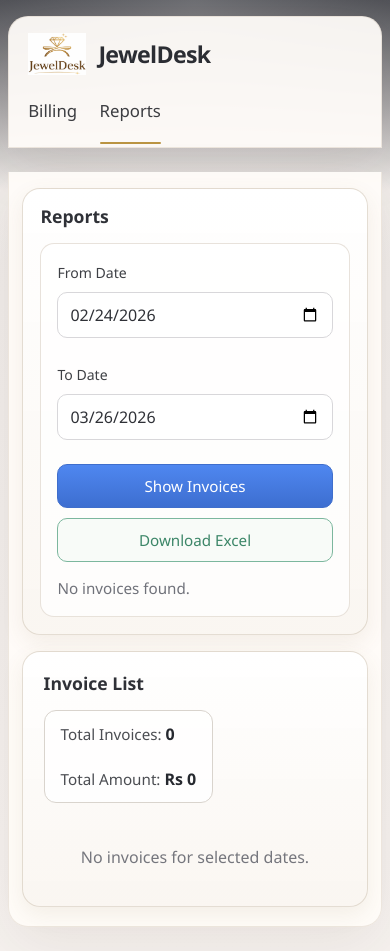
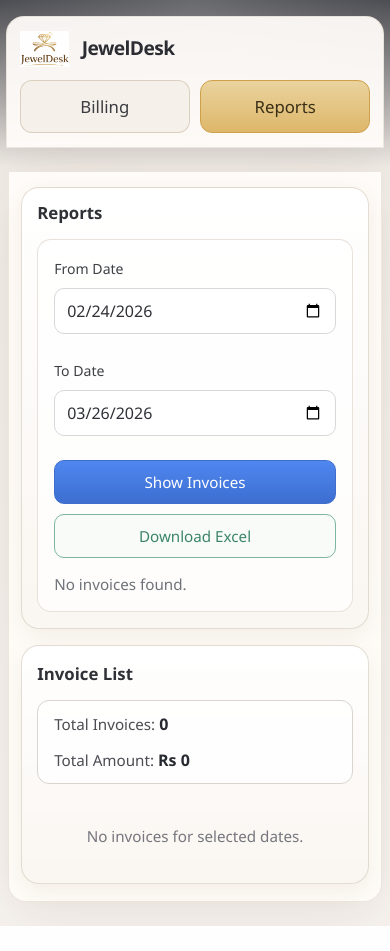
Before and after one commit to kothavitesh09/JewelDesk, a Flask app: page /reports in a window 390 px wide. After the commit the page ends 926 px from the top, so only its background shows below. Run offline with Flask 3, Linux system fonts and the light colour scheme; data that the repository does not hold is empty.

Commit message:
Improve mobile and tablet responsiveness

```diff
--- a/static/css/styles.css
+++ b/static/css/styles.css
@@ -564,7 +564,17 @@ main.container {
   border-radius: 14px;
 }
 
-@media (max-width: 992px) {
+@media (max-width: 900px) {
+  .container,
+  .container-fluid,
+  .container-lg,
+  .container-md,
+  .container-sm,
+  .container-xl,
+  .container-xxl {
+    --bs-gutter-x: 1rem;
+  }
+
   .top-bar {
     width: calc(100% - 1rem);
     margin-top: 1rem;
@@ -576,7 +586,13 @@ main.container {
   }
 
   .nav-tabs-right {
+    flex-wrap: wrap;
     gap: 1.4rem;
+  }
+
+  .brand-section,
+  .brand-name {
+    min-width: 0;
   }
 
   .billing-grid,
@@ -584,9 +600,277 @@ main.container {
     grid-template-columns: 1fr;
   }
 
+  .billing-grid {
+    gap: 1rem;
+  }
+
+  .billing-left-column,
+  .billing-right-column {
+    gap: 1rem;
+  }
+
   .reports-main-header {
     flex-direction: column;
     align-items: flex-start;
+  }
+
+  .reports-totals-pill {
+    width: 100%;
+    flex-wrap: wrap;
+  }
+
+  .premium-table-wrap,
+  .reports-table-wrap {
+    -webkit-overflow-scrolling: touch;
+  }
+
+  .premium-table {
+    min-width: 860px;
+  }
+
+  .reports-table {
+    min-width: 760px;
+  }
+
+  .reports-sidebar-actions {
+    display: grid;
+    grid-template-columns: repeat(2, minmax(0, 1fr));
+  }
+}
+
+@media (max-width: 768px) {
+  body {
+    background:
+      radial-gradient(circle at top, rgba(255, 255, 255, 0.24), transparent 34%),
+      linear-gradient(180deg, #3b3c42 0%, #f1ece6 18%, #f7f3ef 100%);
+  }
+
+  .top-bar {
+    border-radius: 18px 18px 0 0;
+    padding: 0.95rem 1rem;
+    gap: 0.85rem;
+  }
+
+  .brand-logo {
+    height: 36px;
+  }
+
+  .brand-section {
+    width: 100%;
+  }
+
+  .brand-name {
+    font-size: 1.2rem;
+  }
+
+  .nav-tabs-right {
+    width: 100%;
+    display: grid;
+    grid-template-columns: repeat(2, minmax(0, 1fr));
+    gap: 0.65rem;
+  }
+
+  .tab-link {
+    padding: 0.8rem 0.9rem;
+    text-align: center;
+    background: rgba(245, 240, 233, 0.92);
+    border: 1px solid rgba(207, 192, 174, 0.7);
+    border-radius: 12px;
+  }
+
+  .tab-link.active {
+    background: linear-gradient(180deg, #ead39e 0%, #ddb76a 100%);
+    color: #3b2f16;
+    border-color: #cea04a;
+  }
+
+  .tab-link.active::after {
+    display: none;
+  }
+
+  .billing-shell,
+  .reports-shell {
+    border-radius: 0 0 18px 18px;
+    padding: 1rem 0.9rem 1.25rem;
+  }
+
+  .premium-card {
+    padding: 1.05rem;
+  }
+
+  .section-heading {
+    margin-bottom: 1rem;
+  }
+
+  .section-title,
+  .reports-title {
+    font-size: 1.05rem;
+  }
+
+  .summary-row {
+    align-items: flex-start;
+    flex-direction: column;
+    gap: 0.25rem;
+  }
+
+  .action-row {
+    display: grid;
+    grid-template-columns: repeat(2, minmax(0, 1fr));
+    gap: 0.7rem;
+  }
+
+  .action-row .btn {
+    width: 100%;
+  }
+
+  .tax-pill-group {
+    display: grid;
+    grid-template-columns: 1fr;
+  }
+
+  .tax-pill {
+    width: 100%;
+    justify-content: flex-start;
+  }
+
+  .reports-sidebar-actions {
+    grid-template-columns: 1fr;
+  }
+
+  .reports-main-card,
+  .reports-sidebar {
+    padding: 1rem;
+  }
+
+  .reports-main-header {
+    padding-left: 0;
+    padding-right: 0;
+  }
+
+  .reports-totals-pill {
+    gap: 0.7rem;
+  }
+
+  .reports-totals-pill span {
+    width: 100%;
+  }
+
+  .reports-month-header,
+  .reports-month-total,
+  .reports-grand-total,
+  .reports-empty-state {
+    font-size: 0.95rem;
+  }
+
+  .premium-table,
+  .reports-table {
+    min-width: 0;
+    border: none;
+    background: transparent;
+  }
+
+  .premium-table thead,
+  .reports-table thead {
+    display: none;
+  }
+
+  .premium-table tbody,
+  .reports-table tbody {
+    display: flex;
+    flex-direction: column;
+    gap: 0.85rem;
+  }
+
+  .premium-table tr,
+  .reports-table tr {
+    display: block;
+    border: 1px solid #ddd6cd;
+    border-radius: 14px;
+    background: rgba(255, 255, 255, 0.94);
+    box-shadow: 0 6px 16px rgba(117, 95, 60, 0.08);
+    overflow: hidden;
+  }
+
+  .premium-table > :not(caption) > * > *,
+  .reports-table > :not(caption) > * > * {
+    display: flex;
+    justify-content: space-between;
+    align-items: center;
+    gap: 0.85rem;
+    width: 100%;
+    padding: 0.75rem 0.9rem;
+    border-top: 1px solid #ebe4db;
+    border-left: none;
+    border-right: none;
+    border-bottom: none;
+    text-align: left !important;
+    white-space: normal;
+  }
+
+  .premium-table tr > *:first-child,
+  .reports-table tr > *:first-child {
+    border-top: none;
+  }
+
+  .premium-table td::before,
+  .reports-table td::before {
+    content: attr(data-label);
+    flex: 0 0 42%;
+    max-width: 42%;
+    font-size: 0.76rem;
+    font-weight: 700;
+    letter-spacing: 0.02em;
+    text-transform: uppercase;
+    color: #8f6c2b;
+  }
+
+  .premium-table td > .form-control,
+  .reports-table td > * {
+    min-width: 0;
+  }
+
+  .premium-table .form-control {
+    width: 100%;
+  }
+
+  .premium-table .item-rate {
+    min-width: 0 !important;
+    text-align: right;
+  }
+
+  .premium-table td[data-label="Action"],
+  .reports-table td[data-label="Actions"] {
+    align-items: stretch;
+    flex-direction: column;
+  }
+
+  .premium-table td[data-label="Action"]::before,
+  .reports-table td[data-label="Actions"]::before {
+    flex: none;
+    max-width: none;
+    width: 100%;
+  }
+
+  .premium-table .removeItemBtn,
+  .reports-action-btn {
+    width: 100%;
+  }
+
+  .reports-action-group {
+    width: 100%;
+    display: grid;
+    grid-template-columns: 1fr;
+    gap: 0.55rem;
+  }
+
+  .reports-month-card {
+    border-radius: 14px;
+  }
+
+  .reports-table-wrap,
+  .premium-table-wrap {
+    padding: 0;
+    overflow: visible;
   }
 }
 
@@ -596,32 +880,43 @@ main.container {
     padding-right: 0.5rem;
   }
 
+  .top-bar {
+    width: calc(100% - 0.75rem);
+    padding: 0.85rem 0.8rem;
+  }
+
   .billing-shell,
   .reports-shell {
-    padding: 1rem 0.8rem 1.2rem;
+    padding: 0.95rem 0.75rem 1.1rem;
   }
 
-  .premium-card {
-    padding: 1.1rem;
+  .premium-card,
+  .reports-main-card,
+  .reports-sidebar {
+    padding: 0.95rem;
   }
 
-  .action-row {
-    flex-direction: column;
+  .action-row,
+  .reports-sidebar-actions {
+    grid-template-columns: 1fr;
   }
 
-  .action-row .btn,
-  .reports-sidebar-actions .btn {
-    width: 100%;
+  .premium-table > :not(caption) > * > *,
+  .reports-table > :not(caption) > * > * {
+    align-items: flex-start;
+    flex-direction: column;
+    gap: 0.35rem;
+    padding: 0.7rem 0.8rem;
   }
 
-  .tax-pill-group,
-  .reports-action-group,
-  .reports-totals-pill {
-    flex-direction: column;
-    align-items: stretch;
+  .premium-table td::before,
+  .reports-table td::before {
+    flex: none;
+    max-width: none;
   }
 
-  .reports-action-btn {
-    width: 100%;
+  .premium-table td[data-label="Action"],
+  .reports-table td[data-label="Actions"] {
+    gap: 0.6rem;
   }
 }
--- a/static/js/reports.js
+++ b/static/js/reports.js
@@ -182,11 +182,11 @@ function renderBills(bills) {
       .map(
         (bill) => `
           <tr>
-            <td>${bill.invoice_no_text || bill.invoice_no}</td>
-            <td>${formatDisplayDate(bill.date)}</td>
-            <td>${bill.customer_name || ""}</td>
-            <td class="reports-amount-cell">Rs ${money0(bill.final_amount)}</td>
-            <td>${actionButtonsHTML(bill.invoice_no)}</td>
+            <td data-label="Invoice No">${bill.invoice_no_text || bill.invoice_no}</td>
+            <td data-label="Date">${formatDisplayDate(bill.date)}</td>
+            <td data-label="Customer">${bill.customer_name || ""}</td>
+            <td class="reports-amount-cell" data-label="Invoice Total">Rs ${money0(bill.final_amount)}</td>
+            <td data-label="Actions">${actionButtonsHTML(bill.invoice_no)}</td>
           </tr>
         `,
       )
--- a/templates/base.html
+++ b/templates/base.html
@@ -8,7 +8,7 @@
       href="https://cdn.jsdelivr.net/npm/bootstrap@5.3.3/dist/css/bootstrap.min.css"
       rel="stylesheet"
     />
-    <link href="{{ url_for('static', filename='css/styles.css', v='20260324a') }}" rel="stylesheet" />
+    <link href="{{ url_for('static', filename='css/styles.css', v='20260326a') }}" rel="stylesheet" />
   </head>
   <body>
     <!-- Minimal top bar with brand and right tabs -->
--- a/templates/billing.html
+++ b/templates/billing.html
@@ -172,5 +172,5 @@
   <script>
     window.__BILLING_INIT__ = { empty: true };
   </script>
-  <script src="{{ url_for('static', filename='js/billing.js', v='20260325a') }}"></script>
+  <script src="{{ url_for('static', filename='js/billing.js', v='20260326a') }}"></script>
 {% endblock %}
--- a/templates/reports.html
+++ b/templates/reports.html
@@ -42,5 +42,5 @@
     </div>
   </section>
 
-  <script src="{{ url_for('static', filename='js/reports.js', v='20260324c') }}"></script>
+  <script src="{{ url_for('static', filename='js/reports.js', v='20260326a') }}"></script>
 {% endblock %}
```
Also changed, not shown: static/js/billing.js (+7 -7 lines).
